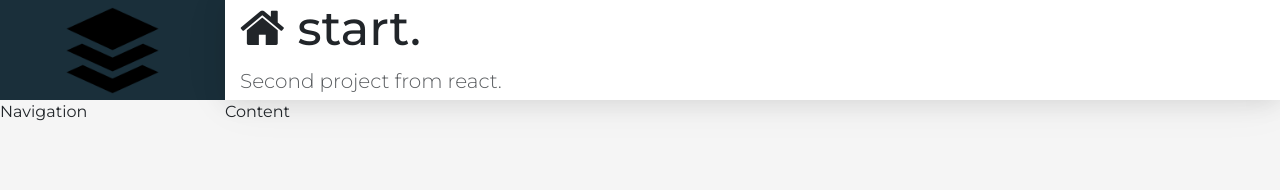
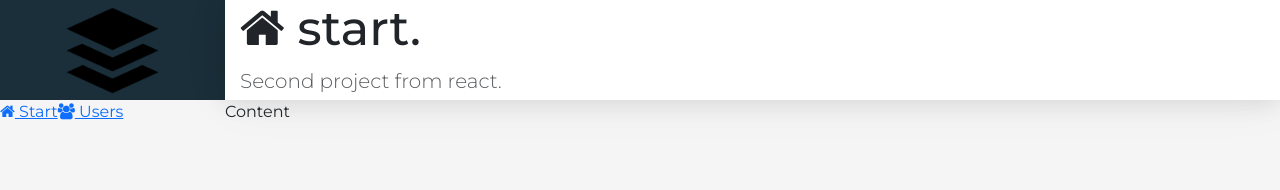
Before and after one commit to HenriqueRas1/crud-react, a React (Create React App) app in the folder frontend/frontend/: page / in a window 1280 px wide. Shown: the top 190 px of the page. Built offline with nearby package versions, Linux system fonts and the light colour scheme.

Commit message:
feat: Nav component

```diff
--- a/frontend/frontend/src/components/template/Nav.jsx
+++ b/frontend/frontend/src/components/template/Nav.jsx
@@ -3,5 +3,11 @@ import React from 'react'
 
 export default props =>
     <aside className="menu-area">
-        Navigation
+        <nav className="menu">
+            <a href="#">
+                <i className="fa fa-home"></i> Start
+            </a>
+            <a href="#/users">
+                <i className="fa fa-users"></i> Users</a>
+        </nav>
     </aside>
```
